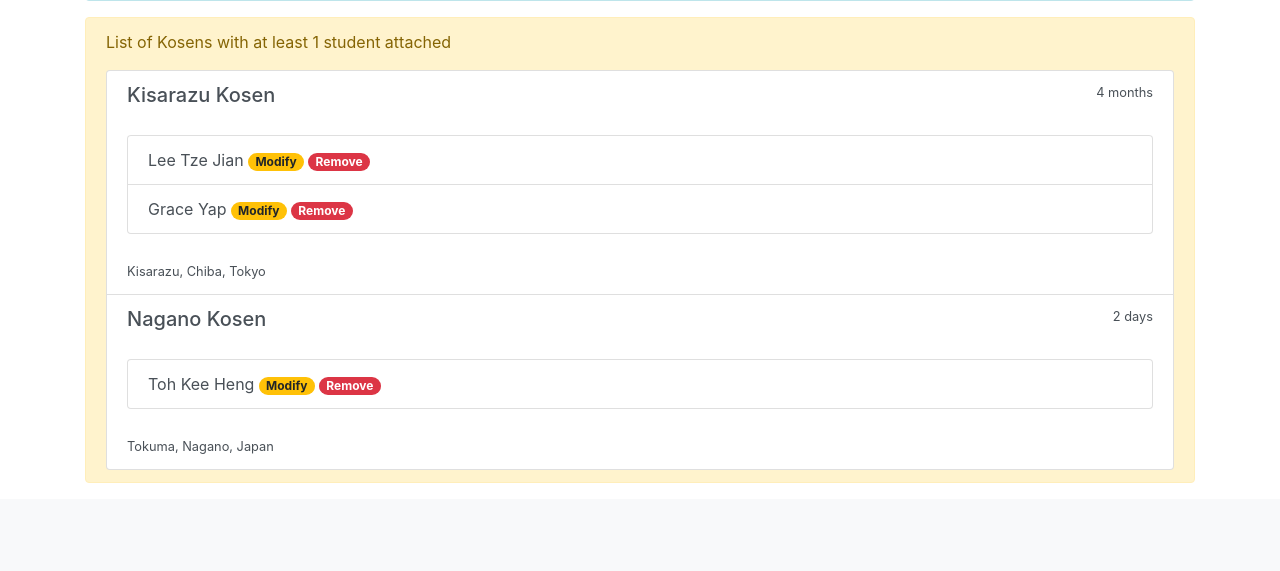
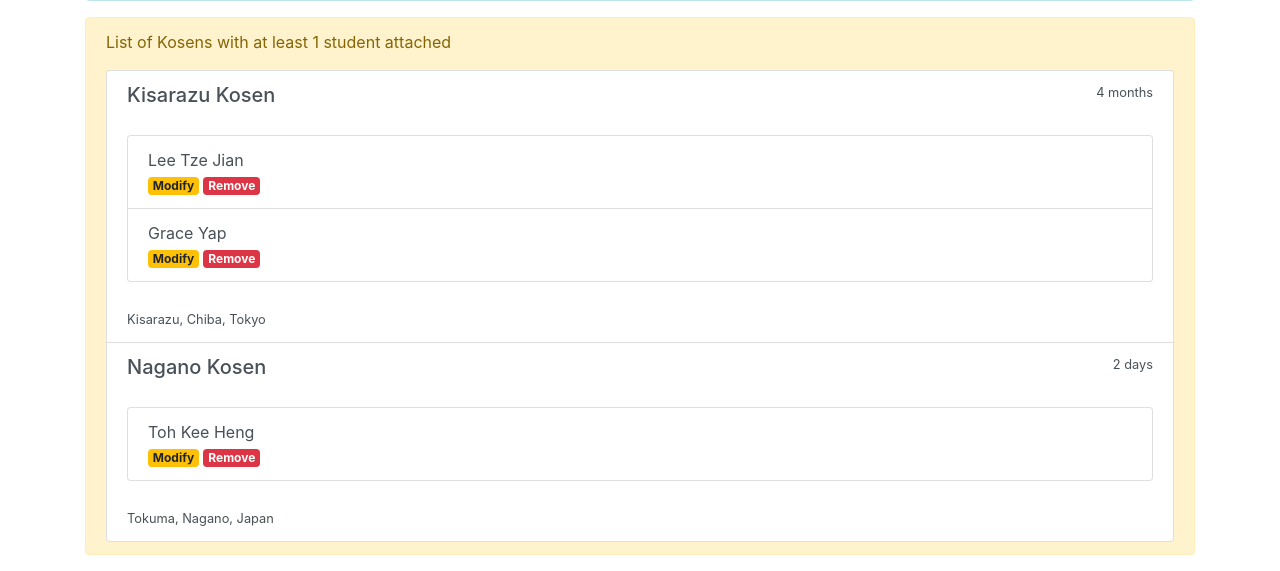
Before and after one commit to 15017206/iprep, a PHP site: page /iprep/graceyap_dashboard_oiip.php in a window 1280 px wide. Shown: the part 627-1198 px from the top of the page. Before the commit the page ends 1110 px from the top, so only its background shows below. Run offline with PHP 8.4, Linux system fonts and the light colour scheme; some libraries are stand-ins or nearby versions.

Commit message:
update2(glenn)

```diff
--- a/graceyap_dashboard_oiip.php
+++ b/graceyap_dashboard_oiip.php
@@ -94,13 +94,13 @@ and open the template in the editor.
                         <ul class="list-group">
                             <li class="list-group-item justify-content-between align-items-center">
                                 Lee Tze Jian
-                                <a href=""><span class="badge badge-warning badge-pill">Modify</span></a>
-                                <a href=""><span class="badge badge-danger badge-pill">Remove</span></a>
+                                <br/><a href=""><span class="badge badge-warning">Modify</span></a>
+                                <a href=""><span class="badge badge-danger">Remove</span></a>
                             </li>
                             <li class="list-group-item justify-content-between align-items-center">
                                 Grace Yap
-                                <a href=""><span class="badge badge-warning badge-pill">Modify</span></a>
-                                <a href=""><span class="badge badge-danger badge-pill">Remove</span></a>
+                                <br/><a href=""><span class="badge badge-warning">Modify</span></a>
+                                <a href=""><span class="badge badge-danger">Remove</span></a>
                             </li>
                         </ul>
                         <br/>
@@ -115,8 +115,8 @@ and open the template in the editor.
                         <ul class="list-group">
                             <li class="list-group-item justify-content-between align-items-center">
                                 Toh Kee Heng
-                                <a href=""><span class="badge badge-warning badge-pill">Modify</span></a>
-                                <a href=""><span class="badge badge-danger badge-pill">Remove</span></a>
+                                <br/><a href=""><span class="badge badge-warning">Modify</span></a>
+                                <a href=""><span class="badge badge-danger">Remove</span></a>
                             </li>
                         </ul>
                         <br/>
```
Also changed, not shown: graceyap_dashboard_company.php (+6 -6 lines).
